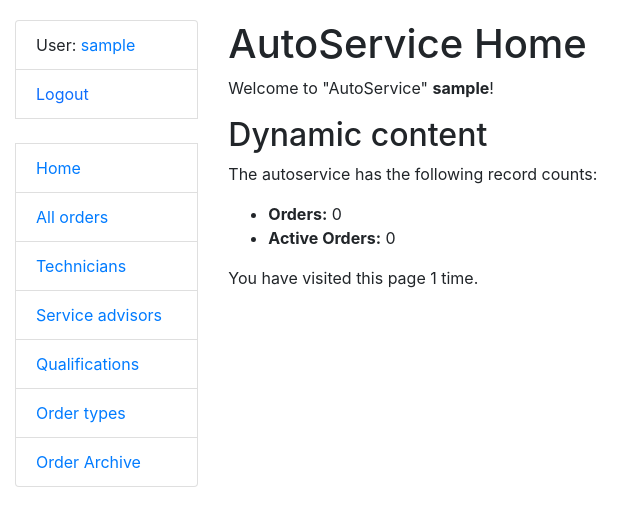
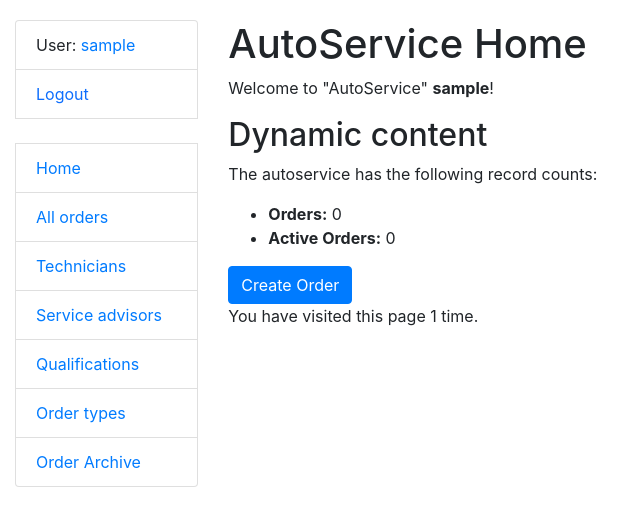
Before and after one commit to JacksonMarch/car_repair_station_service, a Django app: page / in a window 1280 px wide. Shown: the top 526 px of the page, without its empty margins (0-644 px from the left). Run offline with Django 5.2, Linux system fonts and the light colour scheme; the visitor is signed in with stand-in values (Sample User, id 1); data that the repository does not hold is empty.

Commit message:
Add create order button

```diff
--- a/templates/autoservice/index.html
+++ b/templates/autoservice/index.html
@@ -9,7 +9,9 @@
         <li><strong>Orders:</strong> {{ num_orders }}</li>
         <li><strong>Active Orders:</strong> {{ active_orders_count }}</li>
     </ul>
-
+    <a href="{% url 'autoservice:order-create' %}" class="btn btn-primary">
+      Create Order
+    </a>
     <p>You have visited this page
         {{ num_visits }} time{{ num_visits|pluralize }}.
     </p>
```
